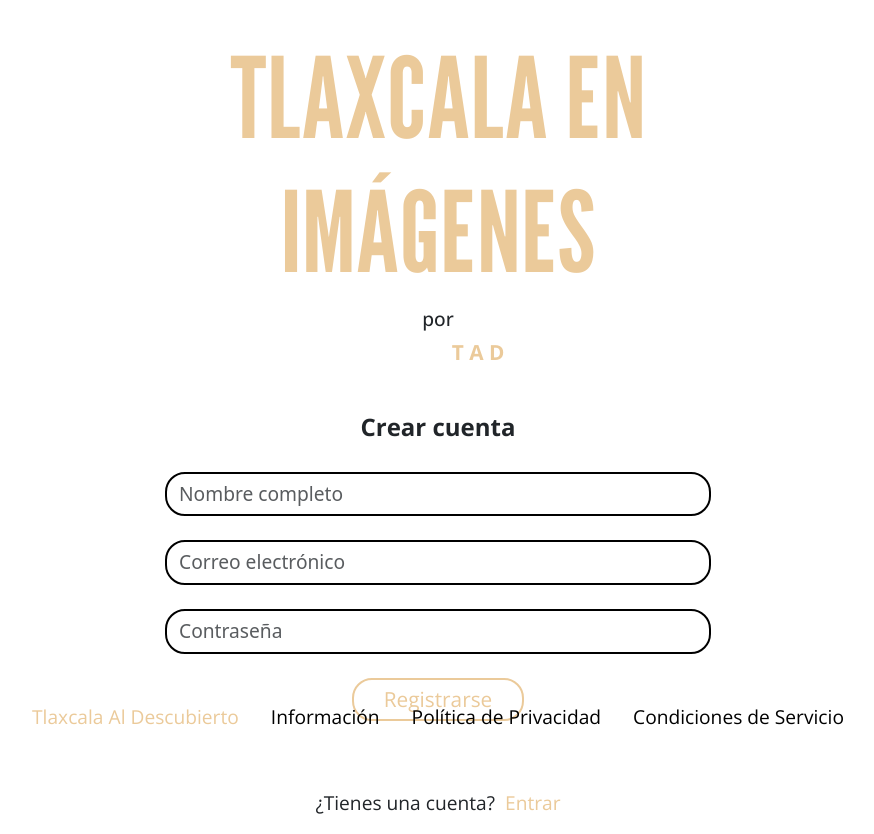
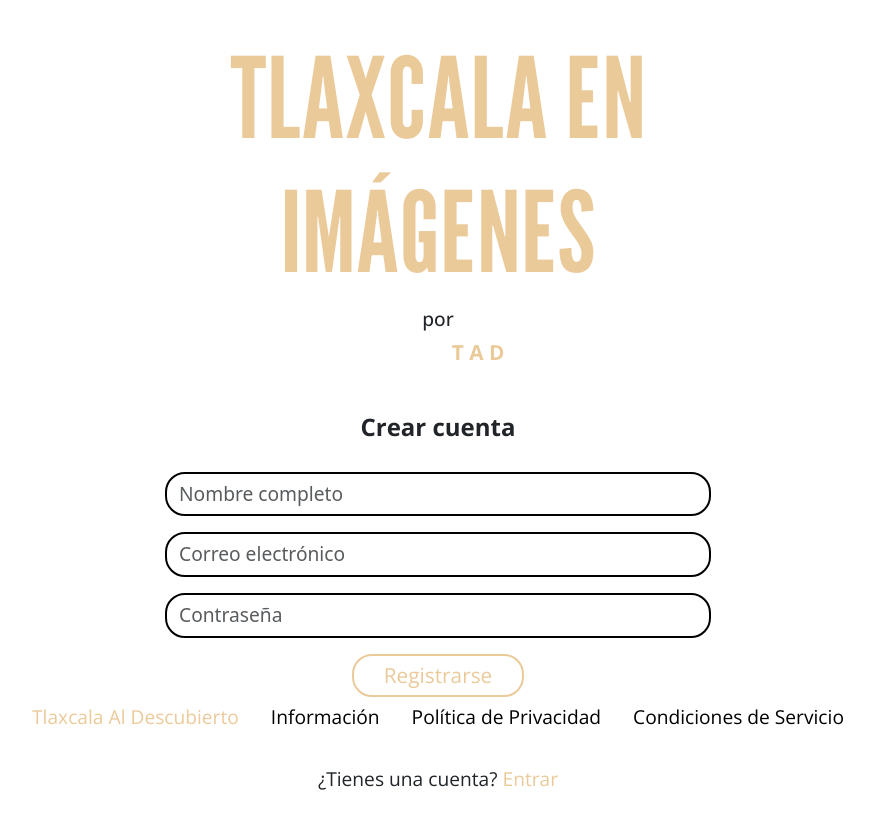
Before and after one commit to paulpichon/tlaxcala-en-imagenes-app, a Next.js app: page /cuentas/crear-cuenta in a window 1280 px wide. Shown: the whole page, without its empty margins (202-1076 px from the left). After the commit the page ends 810 px from the top, so only its background shows below. Built offline with nearby package versions, Linux system fonts and the light colour scheme.

Commit message:
refactor: crear cuenta

```diff
--- a/src/app/cuentas/crear-cuenta/page.tsx
+++ b/src/app/cuentas/crear-cuenta/page.tsx
@@ -13,6 +13,8 @@ import { HeaderPrincipalTei } from "@/app/components/headerPrincipalTei";
 import FooterPrincipal from "../../components/footerPrincipal";
 // viewport
 import type { Viewport } from 'next';
+// Link nextjs
+import Link from "next/link";
 
 export const viewport: Viewport = {
   width: 'device-width',
@@ -37,13 +39,13 @@ export default function CrearCuenta() {
 						<div className="contenedor_formulario">
                             {/* Existe un error debido a que falta el action del form */}
 							<form id="crear_cuenta" className="formulario_crear_cuenta">
-								<div className="mb-4">
+								<div className="mb-3">
 								  <input type="text" className="form-control inputs_crear_cuenta" id="nombre_usuario" aria-describedby="nombre" placeholder="Nombre completo" />
 								</div>
-								<div className="mb-4">
+								<div className="mb-3">
 								  <input type="text" className="form-control inputs_crear_cuenta" id="correo" aria-describedby="correo" placeholder="Correo electrónico" />
 								</div>
-								<div className="mb-4">
+								<div className="mb-3">
 								  <input type="password" className="form-control inputs_crear_cuenta" id="password" placeholder="Contraseña" />
 								</div>
 								<button type="submit" className="boton_registrarse">Registrarse</button>
@@ -52,7 +54,9 @@ export default function CrearCuenta() {
 					</div>
 				</div>
 				<div className="cool-md-12 text-center mt-2">
-					<p className="pregunta">¿Tienes una cuenta? <a href="" className="enlace_iniciar_sesion">Entrar</a></p>
+					<p className="pregunta">¿Tienes una cuenta?
+                        <Link href="/cuentas/iniciar-sesion" className="enlace_iniciar_sesion">Entrar</Link>
+                    </p>
 				</div>
 				{/* Footer */}
                 <FooterPrincipal />
```
